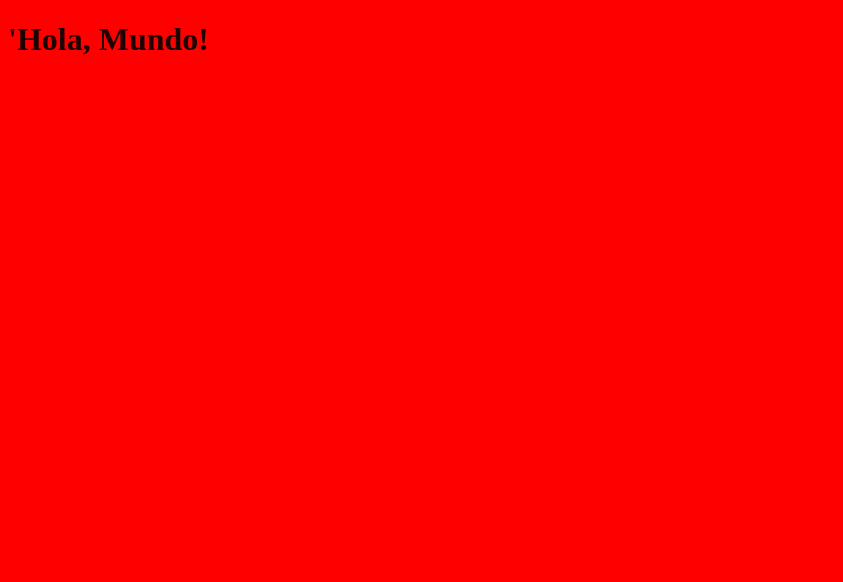
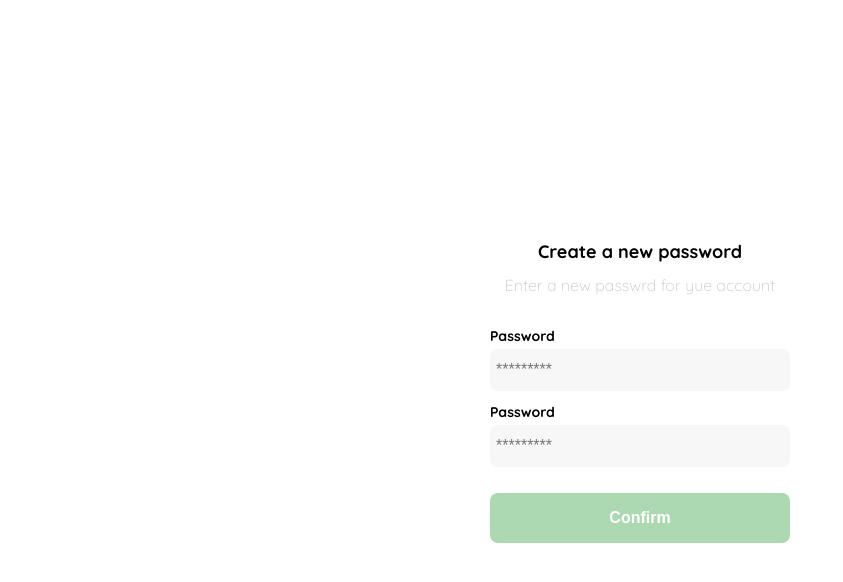
Before and after one commit to orangelDev/react-shop, a React app: page / in a window 1280 px wide. Shown: the top 582 px of the page, without its empty margins (0-843 px from the left). Built offline with nearby package versions, Linux system fonts and the light colour scheme.

Commit message:
Estilos en los componentes de React

```diff
--- a/public/index.html
+++ b/public/index.html
@@ -4,6 +4,9 @@
 	<meta charset="UTF-8">
 	<meta http-equiv="X-UA-Compatible" content="IE=edge">
 	<meta name="viewport" content="width=device-width, initial-scale=1.0">
+	<link rel="preconnect" href="https://fonts.googleapis.com">
+	<link rel="preconnect" href="https://fonts.gstatic.com" crossorigin>
+	<link href="https://fonts.googleapis.com/css2?family=Quicksand:wght@300;500;700&display=swap" rel="stylesheet">
 	<title>React Shop</title>
 </head>
 <body>
--- a/src/components/App.jsx
+++ b/src/components/App.jsx
@@ -1,10 +1,15 @@
 import React from 'react';
-import '../styles/global.scss'
+import Layout from '../containers/Layout';
+import Login from '../containers/Login';
+import '../styles/global.css'
+
 
 const App = () => {
-    return (
-        <h1>'Hola, Mundo!</h1>
-    );
+	return (
+		<Layout>
+			<Login />
+		</Layout>
+	);
 }
 
 export default App;
--- /dev/null
+++ b/src/containers/Layout.jsx
@@ -0,0 +1,11 @@
+import React from 'react';
+
+const Layout = ({children}) => {
+	return (
+		<div className="layout">
+			{children}
+		</div>
+	);
+}
+
+export default Layout;
--- /dev/null
+++ b/src/containers/Login.jsx
@@ -0,0 +1,23 @@
+import React from 'react';
+import '../styles/Login.scss'
+
+const Login = () => {
+  return (
+    <div className="login">
+    <div className="form-container">
+      <img src="./logos/logo_yard_sale.svg" alt="logo" className="logo" />
+      <h1 className="title">Create a new password</h1>
+      <p className="subtitle">Enter a new passwrd for yue account</p>
+      <form action="/" className="form">
+        <label for="password" className="label">Password</label>
+        <input type="password" id="password" placeholder="*********" className="input input-password" />
+        <label for="new-password" className="label">Password</label>
+        <input type="password" id="new-password" placeholder="*********" className="input input-password" />
+        <input type="submit" value="Confirm" className="primary-button login-button" />
+      </form>
+    </div>
+  </div>
+  );
+}
+
+export default Login;
--- /dev/null
+++ b/src/styles/Login.scss
@@ -0,0 +1,70 @@
+@import 'vars';
+
+ .login {
+    width: 100%;
+    height: 100vh;
+    display: grid;
+    place-items: center;
+  }
+  .form-container {
+    display: grid;
+    grid-template-rows: auto 1fr auto;
+    width: 300px;
+  }
+  .logo {
+    width: 150px;
+    margin-bottom: 48px;
+    justify-self: center;
+    display: none;
+  }
+  .title {
+    font-size: var(--lg);
+    margin-bottom: 12px;
+    text-align: center;
+  }
+  .subtitle {
+    color: var(--very-light-pink);
+    font-size: var(--md);
+    font-weight: 300;
+    margin-top: 0;
+    margin-bottom: 32px;
+    text-align: center;
+  }
+  .form {
+    display: flex;
+    flex-direction: column;
+  }
+  .label {
+    font-size: var(--sm);
+    font-weight: bold;
+    margin-bottom: 4px;
+  }
+  .input {
+    background-color: var(--text-input-field);
+    border: none;
+    border-radius: 8px;
+    height: 30px;
+    font-size: var(--md);
+    padding: 6px;
+    margin-bottom: 12px;
+  }
+  .primary-button {
+    background-color: var(--hospital-green);
+    border-radius: 8px;
+    border: none;
+    color: var(--white);
+    width: 100%;
+    cursor: pointer;
+    font-size: var(--md);
+    font-weight: bold;
+    height: 50px;
+  }
+  .login-button {
+    margin-top: 14px;
+    margin-bottom: 30px;
+  }
+  @media (max-width: 640px) {
+    .logo {
+      display: block;
+    }
+  }
--- /dev/null
+++ b/src/styles/_vars.scss
@@ -0,0 +1,10 @@
+:root {
+    --white: #FFFFFF;
+    --black: #000000;
+    --very-light-pink: #C7C7C7;
+    --text-input-field: #F7F7F7;
+    --hospital-green: #ACD9B2;
+    --sm: 14px;
+    --md: 16px;
+    --lg: 18px;
+  }
--- /dev/null
+++ b/src/styles/global.css
@@ -0,0 +1,5 @@
+
+  body {
+    margin: 0;
+    font-family: 'Quicksand', sans-serif;
+  }
--- a/src/styles/global.scss
+++ /dev/null
@@ -1,7 +0,0 @@
-$base-color: #ff0000;
-$color: rgba(black, 0.88);
-
-body {
-    background-color: $base-color;
-    color: $color;
-}
--- a/webpack.config.js
+++ b/webpack.config.js
@@ -29,7 +29,7 @@
 						]
 					},
 					{
-						test: /\.s[ac]ss$/i,
+						test: /\.(css|s[ac]ss)$/i,
 						use: [
 							"style-loader",
 							"css-loader",
```
